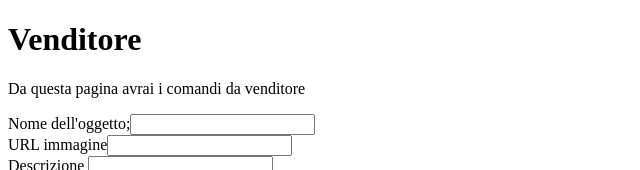
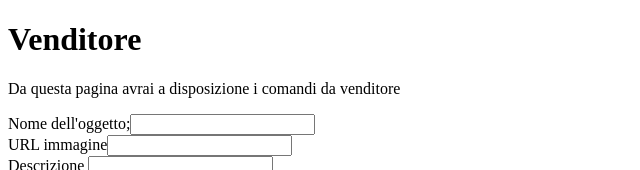
Before and after one commit to muraroberto65030/65030_GruppoA, a website: page public_html/m1/venditore.html in a window 1280 px wide. Shown: the top 170 px of the page, without its empty margins (0-640 px from the left). Drawn offline with Linux system fonts and the light colour scheme.

Commit message:
consegna

```diff
--- a/public_html/m1/venditore.html
+++ b/public_html/m1/venditore.html
@@ -15,7 +15,7 @@ and open the template in the editor.
     <body>
         <h1>Venditore</h1>
         <p>
-            Da questa pagina avrai i comandi da venditore
+            Da questa pagina avrai a disposizione i comandi da venditore
         </p>
         <form method="POST" action="#">
             Nome dell'oggetto;<input type="text" name="oggetto"><br>
```
